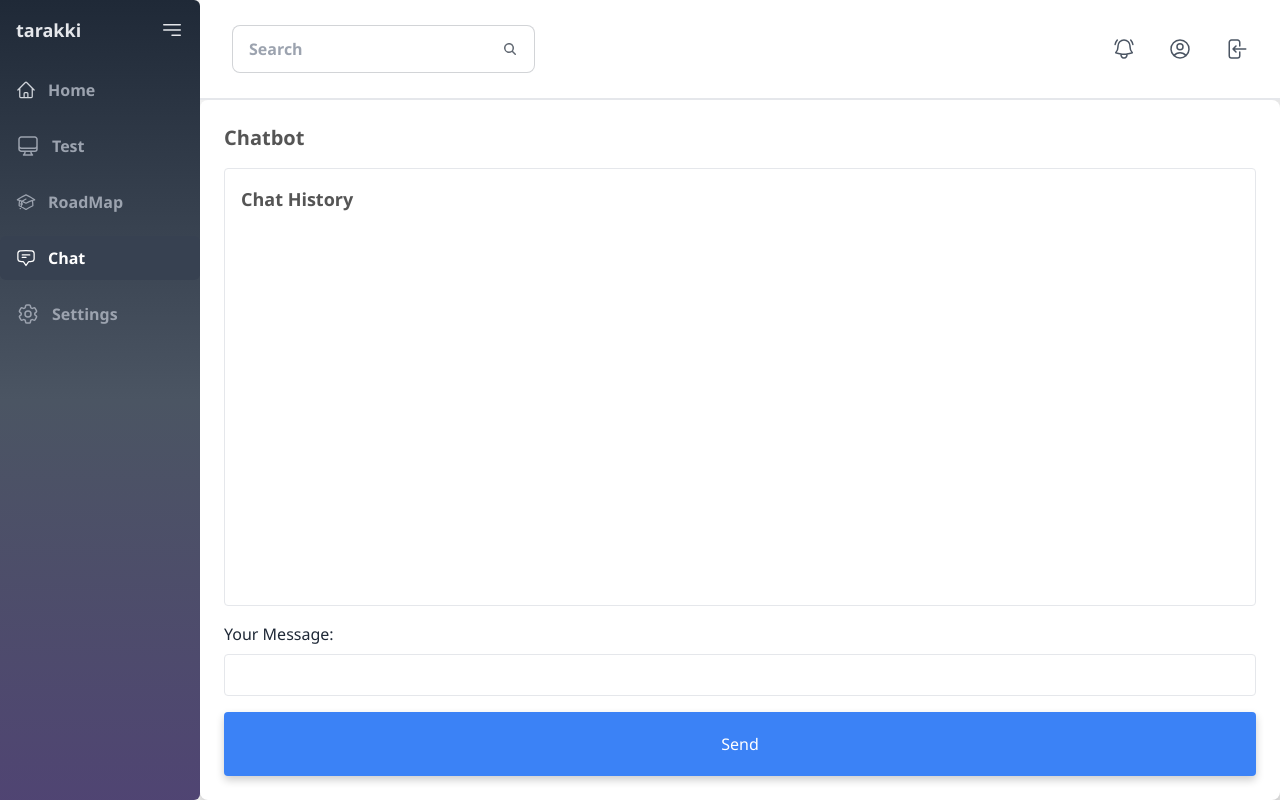
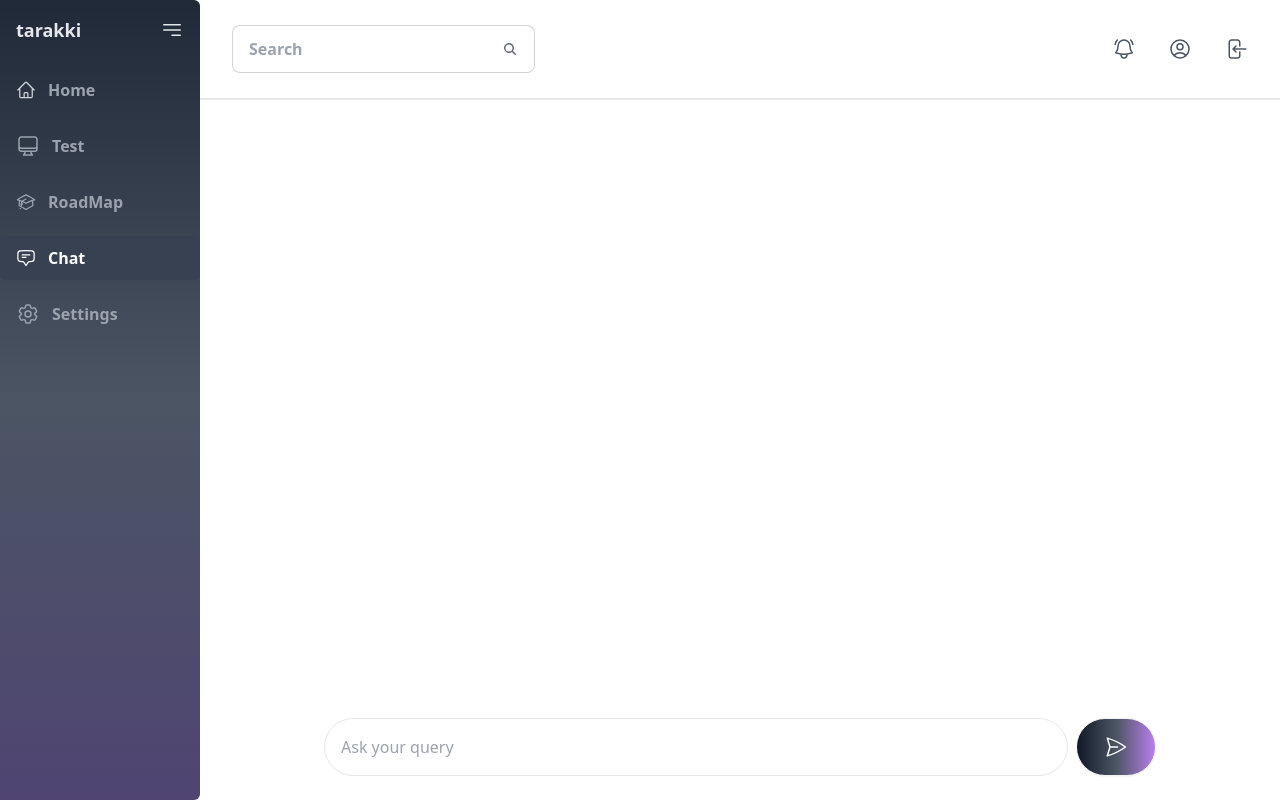
Before and after one commit to th1rte3n13/Tarakki, a Django app: page /chat/ in a window 1280 px wide. Run offline with Django 5.2, Linux system fonts and the light colour scheme; some libraries are stand-ins or nearby versions.

Commit message:
"changes"

```diff
--- a/backend/tarakki/core/templates/dashboard/dash-base.html
+++ b/backend/tarakki/core/templates/dashboard/dash-base.html
@@ -8,7 +8,8 @@
     <link href="https://cdn.jsdelivr.net/npm/daisyui@4.12.10/dist/full.min.css" rel="stylesheet" type="text/css" />
     <script src="https://unpkg.com/htmx.org@2.0.2"></script>
     {%load static%}
-    <link rel="stylesheet" href="{% static 'css/aptitude_test.css' %}" type="text/css">
+    {% block head%}
+    {% endblock %}
 
 </head>
 <body class="bg-white">
--- a/backend/tarakki/rag/templates/chatbot.html
+++ b/backend/tarakki/rag/templates/chatbot.html
@@ -1,11 +1,8 @@
 {% extends 'dashboard/dash-base.html' %}
 
 {% block content %}
-<div class="bg-white p-6 rounded-lg shadow-lg flex flex-col h-full">
-    <h2 class="text-xl font-bold mb-4">Chatbot</h2>
-
-    <div id="chat-history" class="flex-grow overflow-y-auto border rounded p-4 mb-4 h-96">
-        <h3 class="text-lg font-semibold mb-2">Chat History</h3>
+<div class="bg-white p-6 rounded-lg  flex flex-col h-full mx-[100px]">
+    <div id="chat-history" class="flex-grow overflow-y-auto  rounded p-4 mb-4 h-96">
         {% if user_input and bot_response %}
             <div class="chat-message user mb-2">
                 <p class="bg-blue-100 text-blue-800 p-2 rounded-lg inline-block"><strong>You:</strong> {{ user_input }}</p>
@@ -23,9 +20,19 @@
         class="flex flex-col"
         hx-on:htmx:after-request="document.getElementById('user_input').value = ''">
         {% csrf_token %}
-        <label for="user_input" class="mb-2">Your Message:</label>
-        <input type="text" id="user_input" name="user_input" class="border rounded p-2 w-full mb-4" required>
-        <button  type="submit" class="bg-blue-500 text-white p-2 rounded">Send</button>
+        <div class="flex gap-2 items-center">
+            <input type="text" id="user_input" placeholder="Ask your query" name="user_input" class="border rounded p-4 rounded-full w-full" required>
+            <button class="btn btn-circle bg-gradient-to-r from-gray-900 via-gray-600 to-purple-600/60 w-[80px] h-full text-white">
+                <svg xmlns="http://www.w3.org/2000/svg" fill="none" viewBox="0 0 24 24" stroke-width="1.5" stroke="currentColor" class="size-6">
+                    <path stroke-linecap="round" stroke-linejoin="round" d="M6 12 3.269 3.125A59.769 59.769 0 0 1 21.485 12 59.768 59.768 0 0 1 3.27 20.875L5.999 12Zm0 0h7.5" />
+                  </svg>
+
+              </button>
+
+
+
+        </div>
+
     </form>
 </div>
 
```
Also changed, not shown: backend/tarakki/core/templates/dashboard/dash-roadmap.html (+20 -4 lines), backend/tarakki/rag/templates/partials/chat-box.html (+7 -2 lines), backend/tarakki/tarakki/settings.py (+12 -12 lines), 1 other file.
